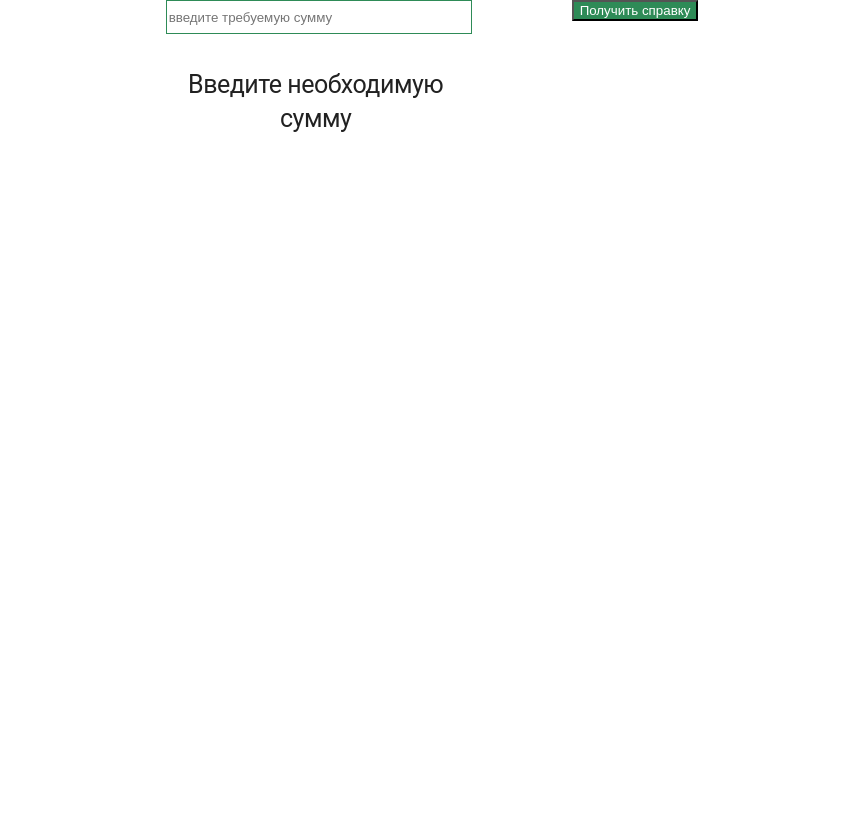
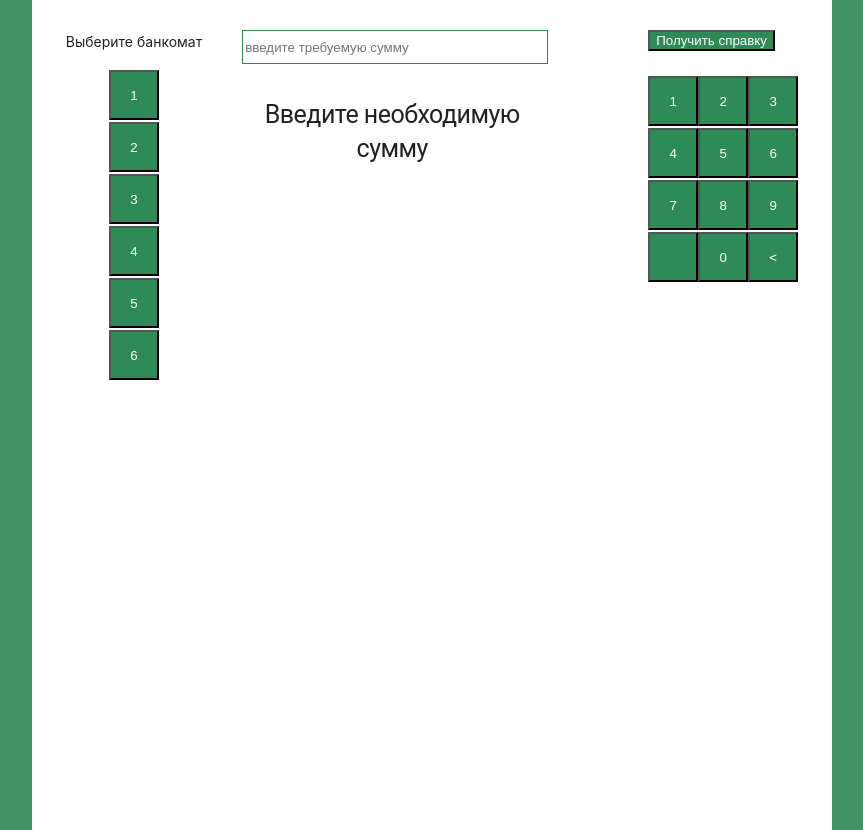
Before and after one commit to popetrov/cash-mashine, a React (Create React App) app: page / in a window 1280 px wide. Shown: the whole page, without its empty margins (208-1071 px from the left). Before the commit the page ends 800 px from the top, so only its background shows below. Built offline with nearby package versions, Linux system fonts and the light colour scheme.

Commit message:
finished commit

```diff
--- a/public/index.html
+++ b/public/index.html
@@ -26,7 +26,7 @@
       work correctly both with client-side routing and a non-root public URL.
       Learn how to configure a non-root public URL by running `npm run build`.
     -->
-    <title>React App</title>
+    <title>Cash Machine</title>
   </head>
   <body>
     <noscript>You need to enable JavaScript to run this app.</noscript>
--- a/src/components/Cash.tsx
+++ b/src/components/Cash.tsx
@@ -1,12 +1,12 @@
 import React, { Fragment, useState } from "react"
 import { Info } from "./Info"
+import { Numpad } from "./Numpad";
 import { TextTerminal } from "./TextTerminal"
 
 export const Cash = ()=>{
 
 let content;
-
-const arrayDenominations = [
+let arrayDenominations = [
         {
             name:5000,
             amount:100
@@ -32,6 +32,7 @@ const arrayDenominations = [
             amount:10000
         }
 ]
+
 const resultCash: number[] = []
 const inputRef = React.createRef<HTMLInputElement>()
 const[note5000, setNote5000] = useState(arrayDenominations[0].amount)
@@ -135,21 +136,27 @@ const onKeypressHandler = (e:React.KeyboardEvent<HTMLDivElement>)=>{
                 switch(j){
                     case 5000:
                      setResult5000(prev=>(prev+=1))
+                     setNote5000((prev)=>(prev-=1))
                      break;
                     case 2000:
                      setResult2000(prev=>(prev+=1))
+                     setNote2000((prev)=>(prev-=1))
                      break;
                     case 1000:
                      setResult1000(prev=>(prev+=1))
+                     setNote1000((prev)=>(prev-=1))
                      break;
                     case 500:
                      setResult500(prev=>(prev+=1))
+                     setNote500((prev)=>(prev-=1))
                      break;
                     case 100:
                      setResult100(prev=>(prev+=1))
+                     setNote100((prev)=>(prev-=1))
                      break;
                     case 50:
                      setResult50(prev=>(prev+=1))
+                     setNote50((prev)=>(prev-=1))
                      break
                 }
             }
@@ -176,15 +183,93 @@ if(Number(inputText)>50) {
             </Fragment>
 }
 
+const SET_NOTE = [1,2,3,4,5,6]
+
+const getSetNote = (e:any)=>{
+    switch(e.target.value){
+        case "1":
+            setNote5000(100)
+            setNote2000(400)
+            setNote1000(1000)
+            setNote500(3000)
+            setNote100(8000)
+            setNote50(10000)
+            break;
+        case "2":
+            setNote5000(476)
+            setNote2000(345)
+            setNote1000(6741)
+            setNote500(4362)
+            setNote100(1643)
+            setNote50(3450)
+            break
+        case "3":
+            setNote5000(234)
+            setNote2000(678)
+            setNote1000(845)
+            setNote500(2451)
+            setNote100(2345)
+            setNote50(234)
+            break
+        case "4":
+            setNote5000(546)
+            setNote2000(562)
+            setNote1000(2543)
+            setNote500(4365)
+            setNote100(124)
+            setNote50(342)
+            break
+        case "5":
+            setNote5000(2732)
+            setNote2000(347)
+            setNote1000(479)
+            setNote500(7556)
+            setNote100(1257)
+            setNote50(3854)
+            break
+        case "6":
+            setNote5000(73)
+            setNote2000(147)
+            setNote1000(279)
+            setNote500(356)
+            setNote100(857)
+            setNote50(854)
+            break
+    }
+}
+
+const handleClick = (e:any)=>{
+    setInputText(prev=>prev+=e.target.value)
+    if(e.target.value==='<'){
+        setInputText(inputText.slice(0,-1))
+    }
+    if(e.target.value===''){
+
+    }
+}
+
 return(
     <div className="wrapper">
+        <div className="set-note">
+            <p>Выберите банкомат</p>
+            {SET_NOTE.map((i)=>{
+                return(
+                    <button className="button button__set-note" key={i} onClick={getSetNote} value={i}>{i}</button>
+                )
+            })}
+        </div>
         <div className="content">
             <input className="content__input" ref={inputRef} type="number" placeholder="введите требуемую сумму" value={inputText} onChange={handleChange} onKeyDown={onKeypressHandler}/>
             <div className="content__text">
                 {content}
             </div>
         </div>
-        <button className="button button__info" onClick={()=>(setActive(true))}>Получить справку</button>
+        <div className="tools">
+            <button className="button" onClick={()=>(setActive(true))}>Получить справку</button>
+            <div onClick={handleClick}>
+                <Numpad/>
+            </div>
+        </div>
         <Info
             active={active}
             setActive={setActive}
--- /dev/null
+++ b/src/components/Numpad.tsx
@@ -0,0 +1,15 @@
+
+const NUMPAD_BTN = [1,2,3,4,5,6,7,8,9,'',0,'<']
+
+export const Numpad = ()=>{
+    return(
+        <div className="numpad">
+            {NUMPAD_BTN.map((i)=>{
+                return(
+                    <button className="button button__set-note" value={i} key={i} >{i}</button>
+                )
+            })}
+        </div>
+    )
+
+}
--- a/src/css/info.css
+++ b/src/css/info.css
@@ -22,14 +22,28 @@
 	box-shadow: 0 0 10px rgba(0, 0, 0, 0.5);
 }
 .App {
-	text-align: center;
+	display: flex;
+	justify-content: center;
+	background-color: rgba(46, 139, 87, 0.9);
+}
+.set-note {
+	margin: 0 10px 0 0;
+	display: flex;
+	flex-direction: column;
+	align-items: center;
 }
 .wrapper {
+	padding-top: 30px;
+	min-width: 800px;
+	width: max-content;
+	height: 100vh;
+	background: white;
 	display: flex;
 	align-items: flex-start;
 	justify-content: center;
 }
 .content {
+	margin-left: 30px;
 	display: flex;
 	flex-direction: column;
 }
@@ -50,6 +64,16 @@
 	background-color: #2e8b57;
 	color: white;
 }
-.button__info {
+.button__set-note {
+	width: 50px;
+	height: 50px;
+	margin-bottom: 2px;
+}
+.tools {
 	margin-left: 100px;
 }
+.numpad {
+	margin-top: 25px;
+	display: grid;
+	grid-template-columns: 1fr 1fr 1fr;
+}
```
Also changed, not shown: 1 other file (tests, documents, lock files or other folders). Lines whose indentation alone changed are shown as unchanged.
